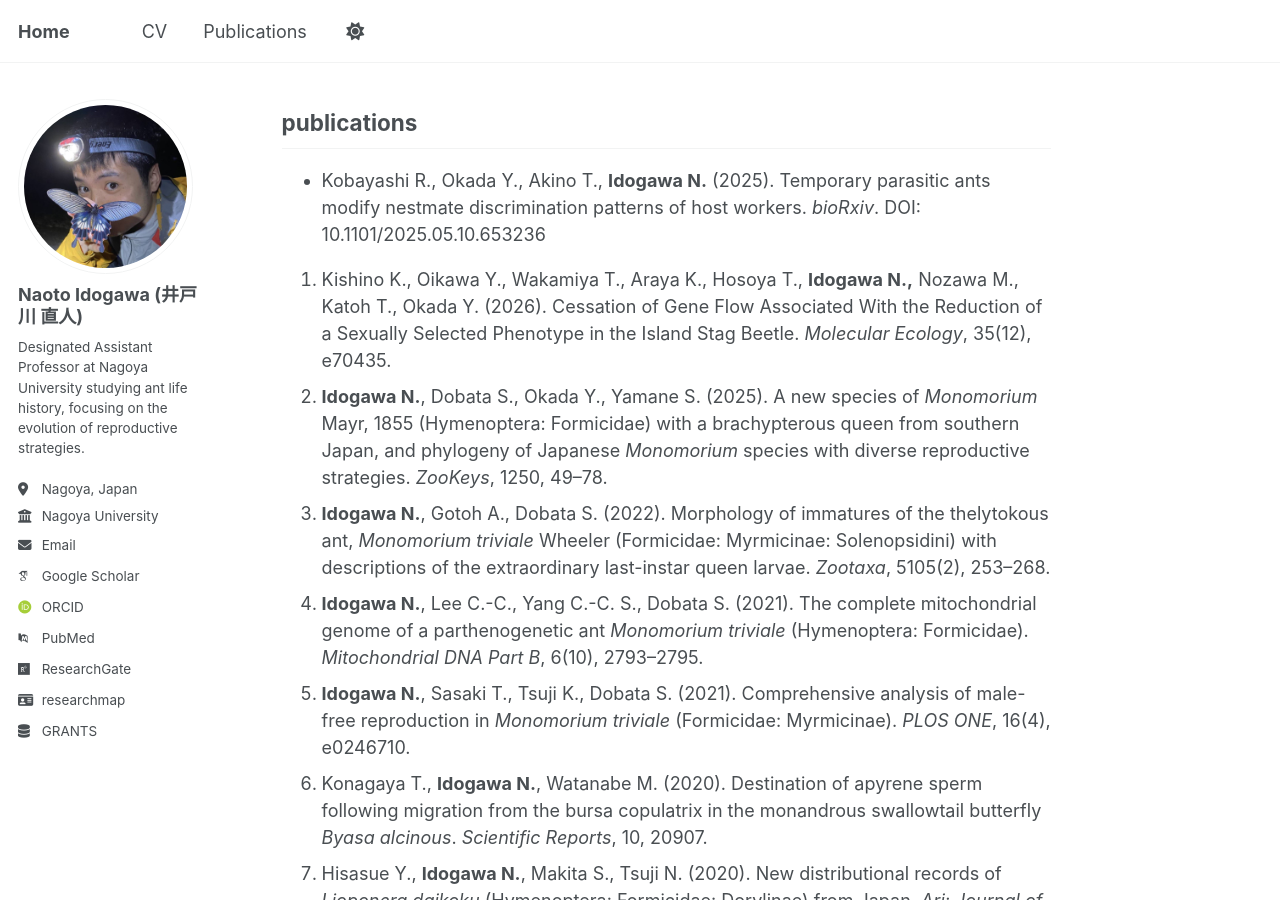
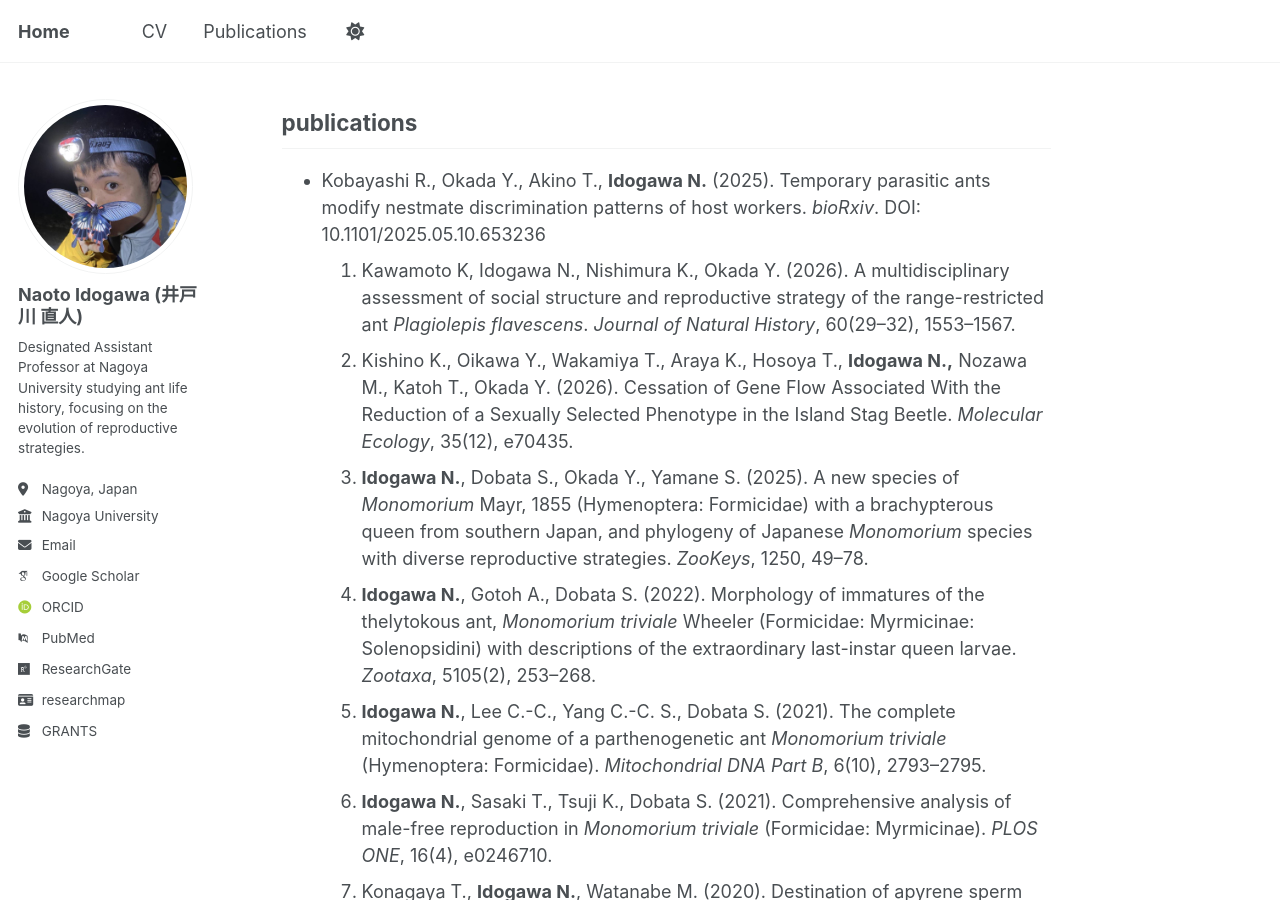
Before and after one commit to n-ido/n-ido.github.io, a Jekyll site: the page built from _pages/about.md, in a window 1280 px wide and 900 px high, scrolled down 675 px. Built offline with Jekyll 4.4.1, drawn with Linux system fonts in a browser that asks for light colours; some web fonts are replaced; a script that is not in the unit is left out.

Commit message:
Update about.md

```diff
--- a/_pages/about.md
+++ b/_pages/about.md
@@ -23,7 +23,7 @@ I am a myrmecologist exploring the social evolution of ants. I focus on uncoveri
 
 ## publications
 - Kobayashi R., Okada Y., Akino T., **Idogawa N.** (2025). Temporary parasitic ants modify nestmate discrimination patterns of host workers. *bioRxiv*. DOI: 10.1101/2025.05.10.653236
-
+1. Kawamoto K, Idogawa N., Nishimura K., Okada Y. (2026). A multidisciplinary assessment of social structure and reproductive strategy of the range-restricted ant *Plagiolepis flavescens*. *Journal of Natural History*, 60(29–32), 1553–1567.
 1. Kishino K., Oikawa Y., Wakamiya T., Araya K., Hosoya T., **Idogawa N.,** Nozawa M., Katoh T., Okada Y. (2026). Cessation of Gene Flow Associated With the Reduction of a Sexually Selected Phenotype in the Island Stag Beetle. *Molecular Ecology*, 35(12), e70435.
 1. **Idogawa N.**, Dobata S., Okada Y., Yamane S. (2025). A new species of *Monomorium* Mayr, 1855 (Hymenoptera: Formicidae) with a brachypterous queen from southern Japan, and phylogeny of Japanese *Monomorium* species with diverse reproductive strategies. *ZooKeys*, 1250, 49–78.
 1. **Idogawa N.**, Gotoh A., Dobata S. (2022). Morphology of immatures of the thelytokous ant, *Monomorium triviale* Wheeler (Formicidae: Myrmicinae: Solenopsidini) with descriptions of the extraordinary last-instar queen larvae. *Zootaxa*, 5105(2), 253–268.
```
